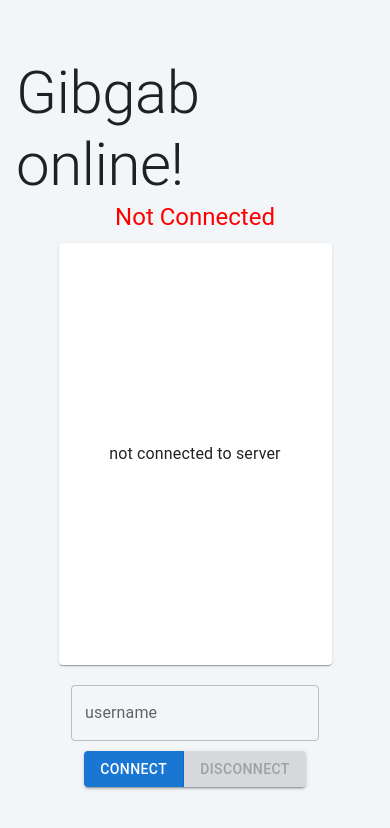
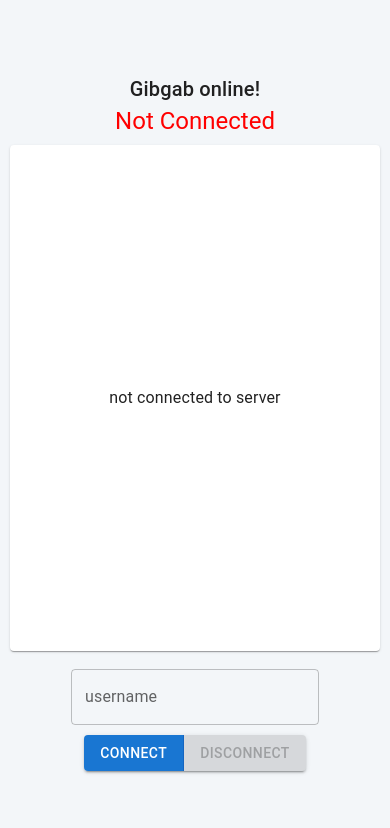
Before and after one commit to gzd2032/gibgab, a React (Create React App) app: page / in a window 390 px wide. Shown: the top 828 px of the page. Built offline with nearby package versions, Linux system fonts and the light colour scheme.

Commit message:
mobile friendly styling

```diff
--- a/src/App.tsx
+++ b/src/App.tsx
@@ -38,7 +38,6 @@ function App() {
   const [players, setPlayers] = useState<Player[]>([]);
   const [spectators, setSpectators] = useState<Player[]>([]);
   const [delayBtn, setDelayBtn] = useState(true);
-
 
   const BOARDSIZE: number = 6;
   const highlightedSpace: number = selectedTime + Math.ceil(BOARDSIZE);
@@ -203,10 +202,21 @@ function App() {
         changeTurn={changeTurn}
         resetGame={resetGame}
         delayBtn={delayBtn}
+        btncolor={beforeColor}
       />
     );
-  }, [activeTurn, username, playerStatus, gameStatus, playerPosition, players, changeTurn, resetGame, startGame, delayBtn]);
-
+  }, [
+    activeTurn,
+    username,
+    playerStatus,
+    gameStatus,
+    playerPosition,
+    players,
+    changeTurn,
+    resetGame,
+    startGame,
+    delayBtn,
+  ]);
 
   const memoPlayer2Buttons = useMemo(() => {
     return (
@@ -221,9 +231,21 @@ function App() {
         changeTurn={changeTurn}
         resetGame={resetGame}
         delayBtn={delayBtn}
+        btncolor={afterColor}
       />
     );
-  }, [activeTurn, username, playerStatus, gameStatus, playerPosition, players, changeTurn, resetGame, startGame, delayBtn]);
+  }, [
+    activeTurn,
+    username,
+    playerStatus,
+    gameStatus,
+    playerPosition,
+    players,
+    changeTurn,
+    resetGame,
+    startGame,
+    delayBtn,
+  ]);
 
   const swapPlayer = (newPlayerID: string): void => {
     socket.emit("swap", newPlayerID, username);
@@ -245,19 +267,21 @@ function App() {
           background: "#F3F6F9",
         }}
       >
-        <Typography variant="h2">Gibgab online!</Typography>
+        <Typography sx={{ typography: { md: "h2", sm: "h4", xs: "h6" } }}>
+          Gibgab online!
+        </Typography>
         <ConnectionStatus connected={connected} />
         <Card
           sx={{
-            width: "70vw",
-            height: "50vh",
-            margin: "10px",
+            width: { lg:"60vw", xs:"95vw"},
+            height: "60vh",
+            margin: ".5em",
             display: "flex",
             justifyContent: "center",
             alignItems: "center",
             alignContent: "center",
           }}
-        >
+          >
           {connected ? (
             <Box sx={{ display: "flex", flexDirection: "column" }}>
               {memoPlayerNames}
@@ -265,7 +289,7 @@ function App() {
                 <Box
                   sx={{
                     display: "flex",
-                    flexDirection: "row",
+                    flexDirection: { xs: "column", lg: "row" },
                     alignItems: "center",
                   }}
                 >
@@ -280,6 +304,7 @@ function App() {
                   {memoPlayer2Buttons}
                 </Box>
               </GameBoard>
+
               <Spectators
                 spectators={spectators}
                 swapPlayer={swapPlayer}
--- a/src/components/GameBoard.tsx
+++ b/src/components/GameBoard.tsx
@@ -21,8 +21,8 @@ export default function GameBoard({
       alignItems="center"
     >
       <Grid item>
-        <Typography variant="h4">{gameMessage}</Typography>
-        <Typography variant="h6">Turn: {activeTurn}</Typography>
+        <Typography variant="h4" sx={{ typography: { lg:'h4', sm: 'body1', xs: 'h6' } }}>{gameMessage}</Typography>
+        <Typography variant="h6" sx={{ typography: { lg:'h6', sm: 'body1', xs: 'h6' } }}>Turn: {activeTurn}</Typography>
       </Grid>
       <Grid item>
         <Box>
--- a/src/components/PlayerNames.tsx
+++ b/src/components/PlayerNames.tsx
@@ -15,11 +15,11 @@ export default function PlayerNames({players, afterColor, beforeColor}: Props):
   return (
     <Box sx={{display: 'flex', flexDirextion: 'row', width: '100%', justifyContent:'space-between'}}>
       <Box sx={{color: beforeColor}}>
-        <Typography variant="body1">{players[0]?.name}</Typography>
+        <Typography variant="body1" sx={{ typography: { xs: '1em', lg: 'h4'}}}>{players[0]?.name}</Typography>
       </Box>
       <div></div>
       <Box sx={{ color: afterColor}}>
-        <Typography variant="body1">{players[1]?.name}</Typography>
+        <Typography variant="body1" sx={{ typography: { xs: '1em', lg: 'h4'}}}>{players[1]?.name}</Typography>
       </Box>
     </Box>
   );
--- a/src/components/PlayersButtons.tsx
+++ b/src/components/PlayersButtons.tsx
@@ -12,6 +12,7 @@ interface Props {
   changeTurn: () => void;
   resetGame: () => void;
   delayBtn: boolean;
+  btncolor: string;
 }
 
 const PlayersButtons = ({
@@ -25,6 +26,7 @@ const PlayersButtons = ({
   changeTurn,
   resetGame,
   delayBtn,
+  btncolor,
 }: Props): React.ReactElement => {
   const btnStyle = {
     borderRadius: "50%",
@@ -38,6 +40,7 @@ const PlayersButtons = ({
         style={btnStyle}
         onClick={startGame}
         disabled={playersName !== username}
+        sx={{backgroundColor: btncolor}}
       >
         {playersName?.slice(0, 3)}
       </Button>
@@ -54,7 +57,12 @@ const PlayersButtons = ({
 
   const PlayButton = (): React.ReactElement => {
     return (
-      <Button variant="contained" style={btnStyle} onClick={changeTurn}>
+      <Button
+        variant="contained"
+        style={btnStyle}
+        onClick={changeTurn}
+        sx={{backgroundColor: btncolor}}
+      >
         {playersName?.slice(0, 3)}
       </Button>
     );
--- a/src/components/Spectators.tsx
+++ b/src/components/Spectators.tsx
@@ -22,7 +22,7 @@ export default function Spectators({
 
 
   return (
-    <Box>
+    <Box sx={{ padding: '.5em', display: 'flex', alignItems: 'center', flexDirection: {xs: 'column', lg: 'row'}}}>
       Spectators:
       {spectators.length > 0
         ? spectators.map(
```
